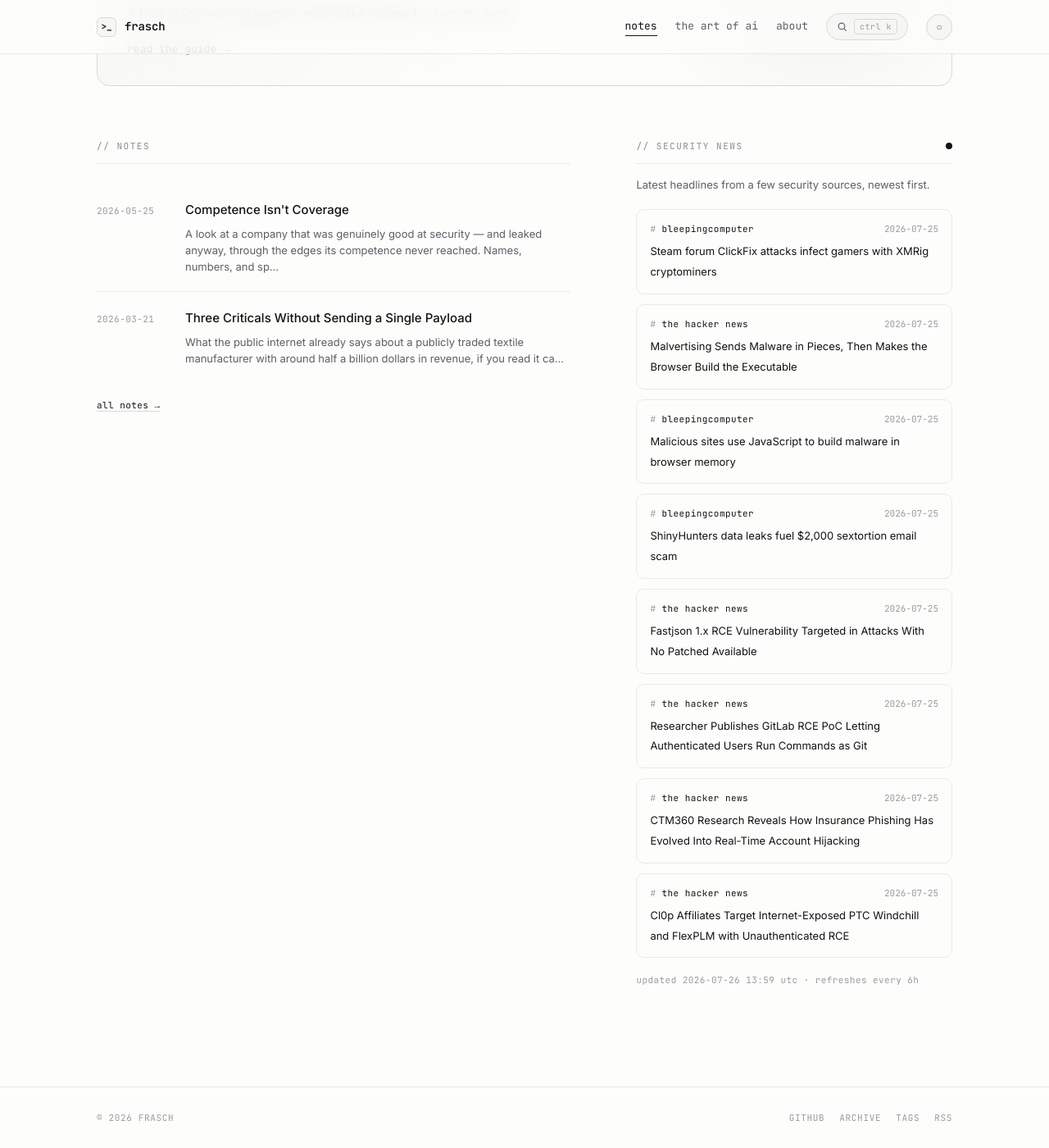
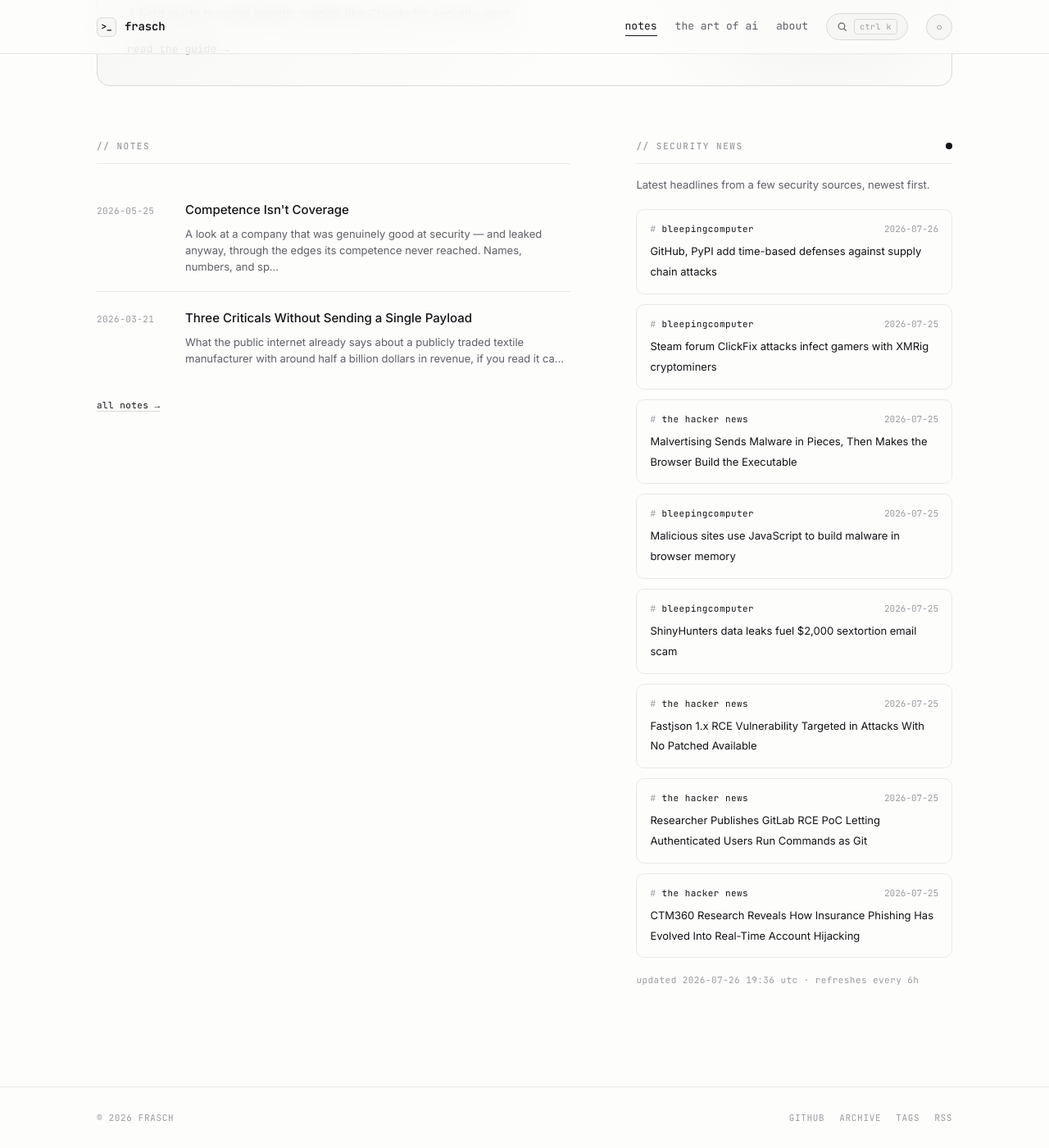
Before and after one commit to whoisfrasch/frasch, a Jekyll site: the page built from index.html, in a window 1280 px wide and 1400 px high, scrolled down 615 px. Shown: the whole window at 82% size. Built offline with Jekyll 4.4.1, drawn with Linux system fonts in a browser that asks for light colours.

Commit message:
Refresh security news feed

```diff
--- a/_data/news.json
+++ b/_data/news.json
@@ -1,6 +1,12 @@
 {
-  "updated": "2026-07-26T13:59:49Z",
+  "updated": "2026-07-26T19:36:53Z",
   "items": [
+    {
+      "source": "bleepingcomputer",
+      "title": "GitHub, PyPI add time-based defenses against supply chain attacks",
+      "link": "https://www.bleepingcomputer.com/news/security/github-pypi-add-time-absed-defenses-against-supply-chain-attacks/",
+      "date": "2026-07-26T14:13:39Z"
+    },
     {
       "source": "bleepingcomputer",
       "title": "Steam forum ClickFix attacks infect gamers with XMRig cryptominers",
@@ -42,12 +48,6 @@
       "title": "CTM360 Research Reveals How Insurance Phishing Has Evolved Into Real-Time Account Hijacking",
       "link": "https://thehackernews.com/2026/07/ctm360-research-reveals-how-insurance.html",
       "date": "2026-07-25T10:14:21Z"
-    },
-    {
-      "source": "the hacker news",
-      "title": "Cl0p Affiliates Target Internet-Exposed PTC Windchill and FlexPLM with Unauthenticated RCE",
-      "link": "https://thehackernews.com/2026/07/cl0p-affiliates-target-internet-exposed.html",
-      "date": "2026-07-25T10:14:03Z"
     }
   ]
 }
```
